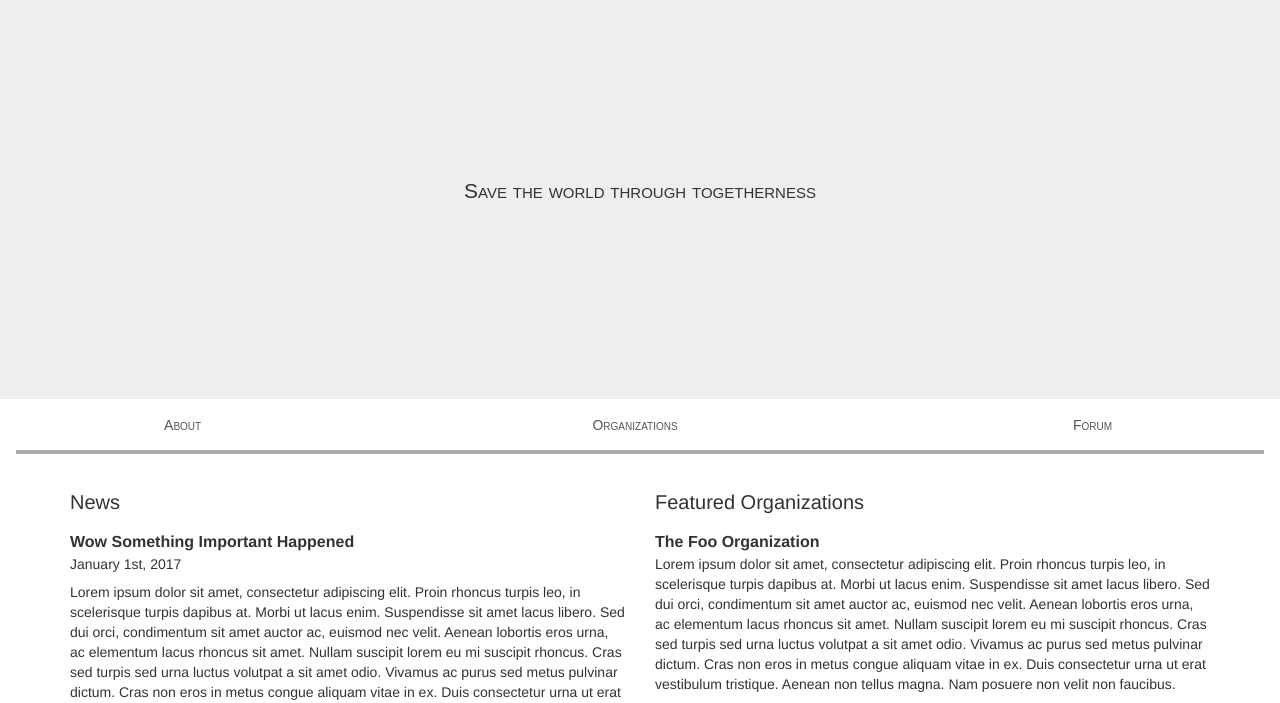
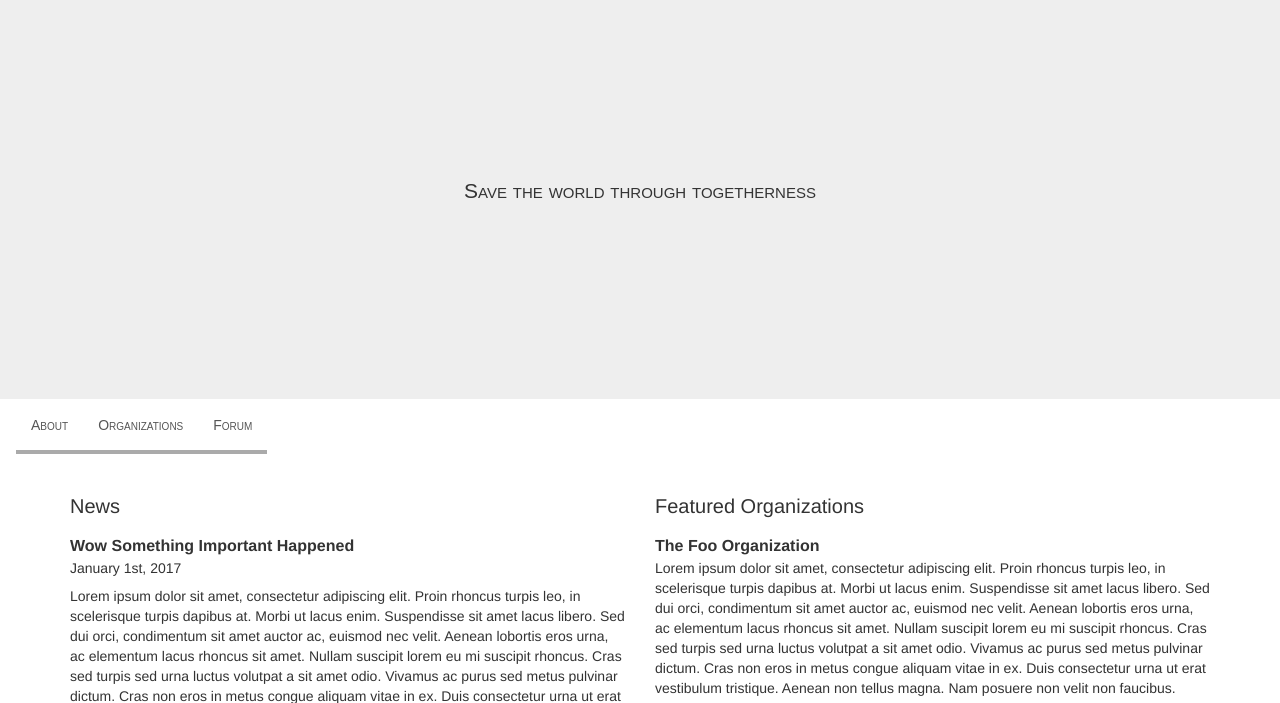
Before and after one commit to global-humanitarians-unite/ghu, a Django app: page / in a window 1280 px wide. Shown: the part 165-868 px from the top of the page. Run offline with Django 3.2, Linux system fonts and the light colour scheme; parts of the project's set-up code (start-up, migrations or seed data) failed here and were passed over; some libraries are stand-ins or nearby versions.

Commit message:
Move navbar changes to ghu_global

```diff
--- a/static/ghu_main/css/base.css
+++ b/static/ghu_main/css/base.css
@@ -1,17 +1,3 @@
-.navbar {
-    margin-bottom: 0;
-    border-radius: 0;
-}
-.navbar-nav {
-    display:table;
-    width:100%;
-    margin: 0;
-}
-.navbar-nav > li {
-    float:none;
-    display:table-cell;
-    text-align:center;
-}
 .jumbotron {
     height: 400px;
     margin-bottom: 0;
```
